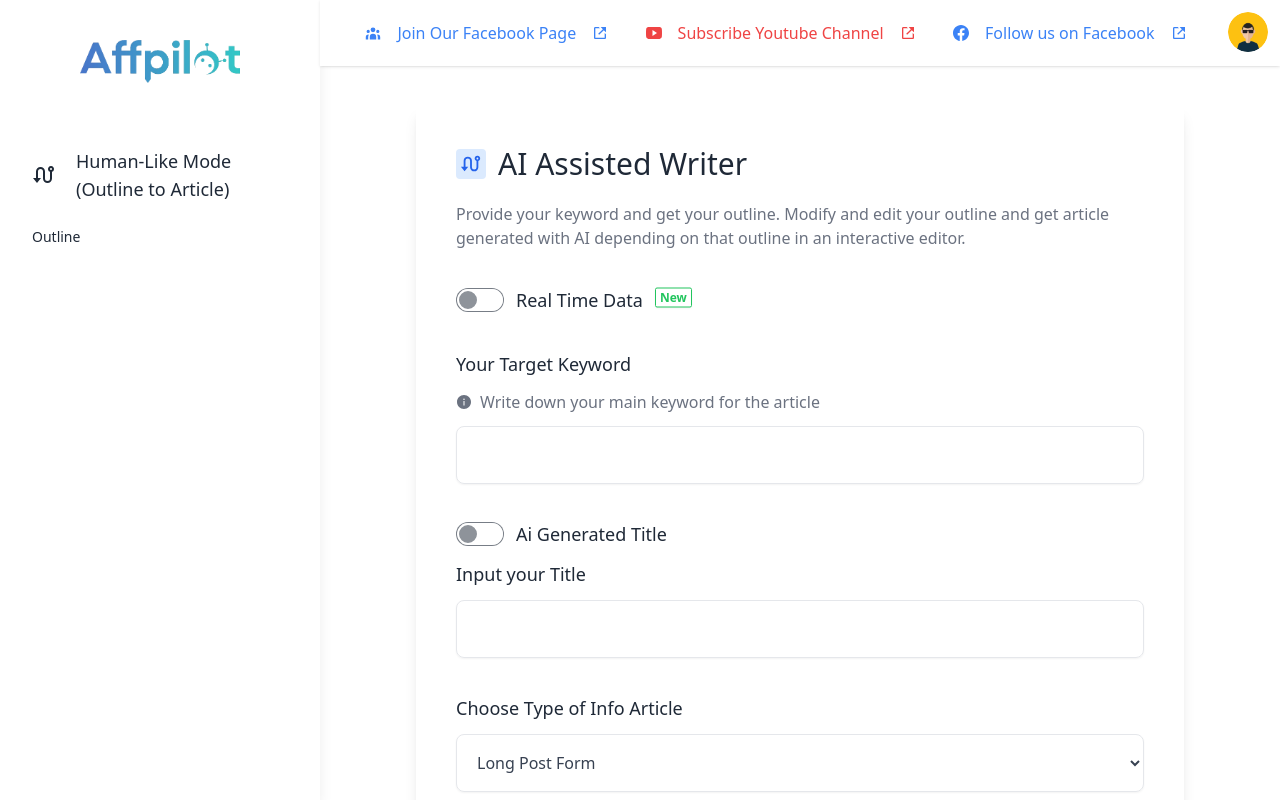
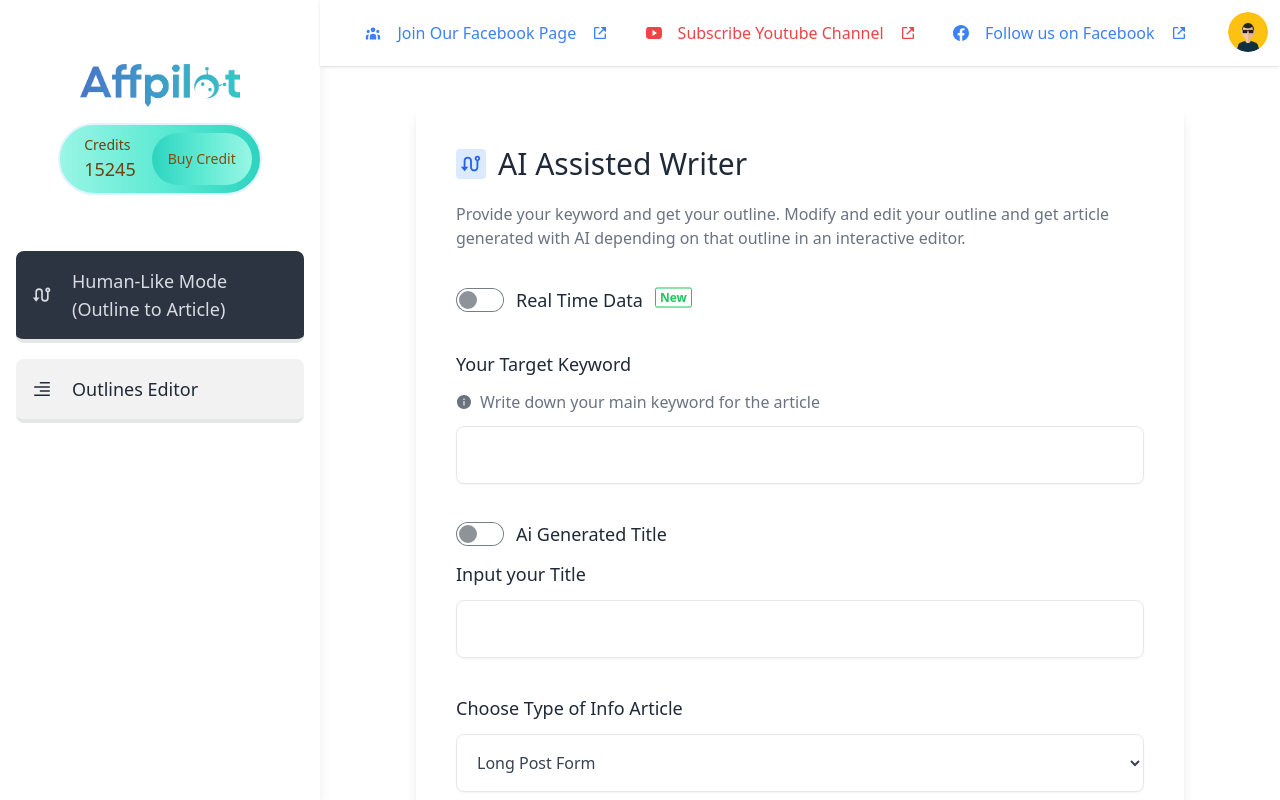
Before and after one commit to shahidcsebd/salman-sadik-coding-test, a React (Vite) app: page / in a window 1280 px wide. Shown: the top 800 px of the page. Built offline with nearby package versions, Linux system fonts and the light colour scheme.

Commit message:
credit-stats

```diff
--- /dev/null
+++ b/src/App.css
@@ -0,0 +1,3 @@
+nav a.active {
+  background-color: green;
+}
--- a/src/Pages/AiAssistWriter.jsx
+++ b/src/Pages/AiAssistWriter.jsx
@@ -4,8 +4,10 @@
 import { AiFillInfoCircle } from "react-icons/ai";
 import Label from "../components/Label";
 import Option from "../components/Option";
+import { useNavigate } from "react-router-dom";
 
 const AiAssistWriter = () => {
+  const navigate = useNavigate();
   const { register, handleSubmit, watch } = useForm();
   const [realTimeDataWarning, setRealTimeDataWarning] = useState(false);
   const [aiGeneratedTitleChecking, setAiGeneratedTitleChecking] =
@@ -180,7 +182,7 @@
               value="noImage"
               className="radio radio-primary"
               {...register("imageSource")}
-              checked
+              defaultChecked
             />
             <label
               className="font-normal text-md hover:cursor-pointer"
@@ -223,7 +225,10 @@
           </div>
         </div>
         <div className="flex w-full justify-between items-center mt-6">
-          <button className="btn btn-lg w-full btn-primary normal-case text-white text-lg">
+          <button
+            onClick={() => navigate("/outline")}
+            className="btn btn-lg w-full btn-primary normal-case text-white text-lg"
+          >
             Create Article Outline
           </button>
         </div>
--- a/src/layout/DashboardLayout.jsx
+++ b/src/layout/DashboardLayout.jsx
@@ -2,7 +2,11 @@
 import { Link, NavLink, Outlet } from "react-router-dom";
 import logo from "../assets/logo.webp";
 import { RiRouteLine } from "react-icons/ri";
+import { AiOutlineAlignRight } from "react-icons/ai";
 import Nav from "./Nav";
+
+let linkClass = `w-full text-lg py-4 flex bg-base-200 justify-start gap-5 border-4 border-base-300 border-t-0 border-x-0`;
+
 const DashboardLayout = () => {
   return (
     <div>
@@ -15,33 +19,56 @@
         <div className="drawer-side shadow-lg top-[67px] lg:top-0">
           <label htmlFor="my-drawer-2" className="drawer-overlay"></label>
 
-          <ul className="menu p-4 w-80 min-h-full bg-base-100 text-base-content">
-            <div className=" flex flex-col justify-center items-center">
-              <img src={logo} alt="" className="w-40 mb-12 mt-6" />
+          <ul className=" duration-300 menu p-4 w-80 flex flex-col gap-4 min-h-full bg-base-100 text-base-content">
+            <div className="mt-12 mb-10 flex flex-col justify-center items-center">
+              <img src={logo} alt="" className="w-40 mb-4" />
+              <div className="flex flex-row justify-between bg-gradient-to-r from-teal-200 via-teal-300 to-teal-400 p-2 rounded-full border-2 border-sky-100">
+                <div className="my-auto px-4">
+                  <div className="text-md font-medium text-yellow-900">
+                    Credits
+                  </div>
+                  <div className="text-lg font-medium text-yellow-900">
+                    15245
+                  </div>
+                </div>
+                <button className="text-yellow-800 text-md font-medium my-auto bg-gradient-to-l from-teal-200 via-teal-300 to-teal-400 rounded-full p-4">
+                  Buy Credit
+                  {/* <svg
+                    xmlns="http://www.w3.org/2000/svg"
+                    className="h-6 w-6"
+                    viewBox="0 0 20 20"
+                    fill="currentColor"
+                  >
+                    <path d="M5.5 16a3.5 3.5 0 01-.369-6.98 4 4 0 117.753-1.977A4.5 4.5 0 1113.5 16h-8z" />
+                  </svg> */}
+                </button>
+              </div>
             </div>
+
             <li>
-              <Link
+              <NavLink
                 to="/"
-                className="w-full text-lg py-4 flex justify-start gap-5"
+                className={({ isActive }) =>
+                  isActive ? `active ${linkClass} font-medium` : `${linkClass}`
+                }
               >
-                <RiRouteLine className="text-2xl" />
+                <RiRouteLine className="text-xl" />
                 <span>
                   {" "}
                   Human-Like Mode <br />
                   (Outline to Article)
                 </span>
-              </Link>
+              </NavLink>
+            </li>
+            <li>
               <NavLink
                 to="/outline"
-                className={({ isActive, isPending }) =>
-                  isPending
-                    ? "pending"
-                    : isActive
-                    ? "bg-red-400 w-full text-xl py-4 flex justify-start gap-5"
-                    : ""
+                className={({ isActive }) =>
+                  isActive ? `active ${linkClass} font-medium` : `${linkClass}`
                 }
               >
-                Outline
+                <AiOutlineAlignRight className="text-xl" />
+                Outlines Editor
               </NavLink>
             </li>
           </ul>
```
